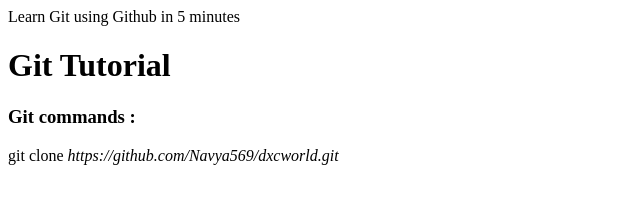
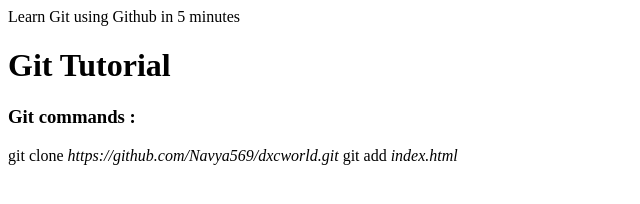
Before and after one commit to Navya569/dxcworld, a plain HTML site: page index.html in a window 1280 px wide. Shown: the whole page, without its empty margins (0-640 px from the left). Drawn offline with Linux system fonts and the light colour scheme.

Commit message:
updated index.html

```diff
--- a/index.html
+++ b/index.html
@@ -8,4 +8,6 @@
 <h1>Git Tutorial</h1>
 <h3>Git commands : </h3>
 git clone <i>https://github.com/Navya569/dxcworld.git</i>
+                               git add <i> index.html </i>
 </body>
+                               </html>
```
